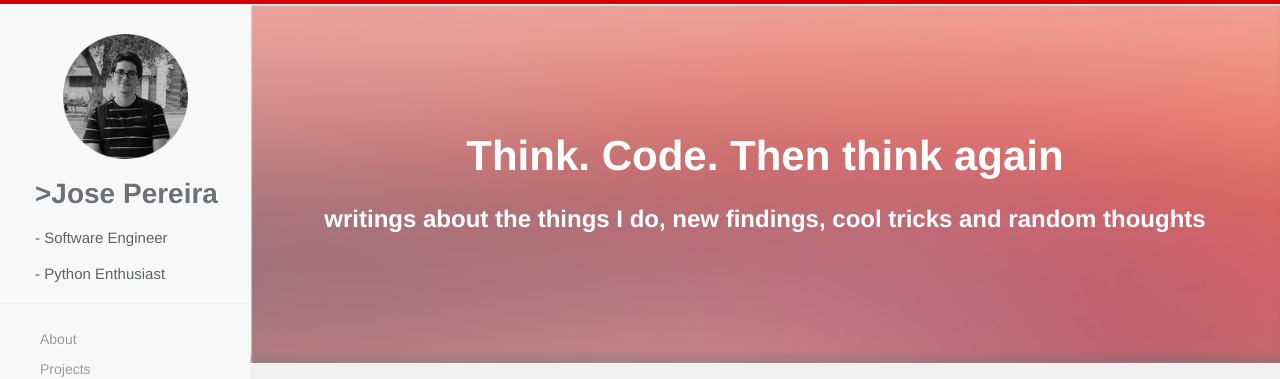
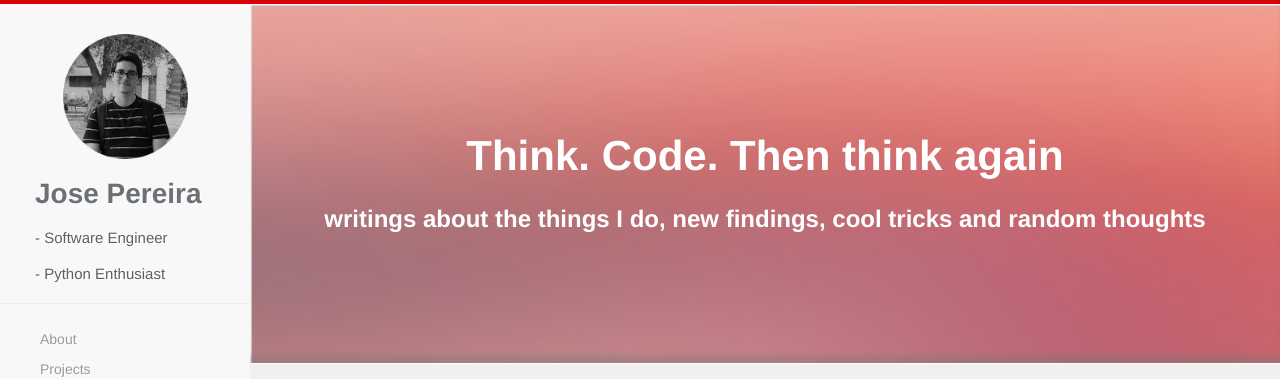
Before and after one commit to jpereiran/jpereiran.github.io, a Jekyll site: the page built from index.html, in a window 1280 px wide. Shown: the top 379 px of the page. Built offline with Jekyll 4.4.1, drawn with Linux system fonts in a browser that asks for light colours; nearby versions of some CDN libraries.

Commit message:
Update navigation.html

```diff
--- a/_includes/navigation.html
+++ b/_includes/navigation.html
@@ -25,7 +25,7 @@
   <ul class="sidebar-nav">
     <li class="sidebar-brand">
       <img  class="img-avatar" src="/images/avatar.png" title="">
-      <a href="{{ site.baseurl }}/"><h1 class="brand" style="margin-left: -5px;">>{{ site.name }}</h1></a>
+      <a href="{{ site.baseurl }}/"><h1 class="brand" style="margin-left: -5px;">{{ site.name }}</h1></a>
       <h3 style="margin-left: -5px;">- {{ site.description }}</h3>
       <h3 style="margin-left: -5px;">- Python Enthusiast </h3>
     </li>
```
